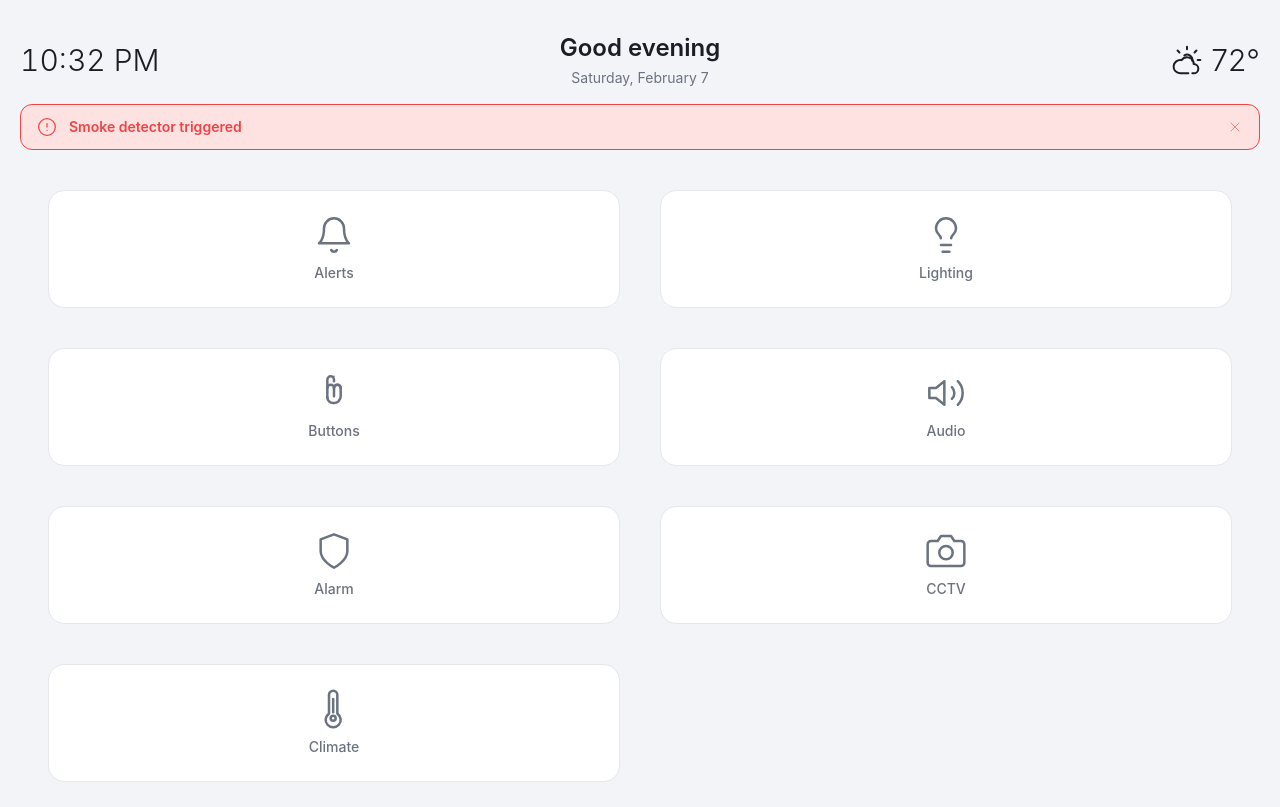
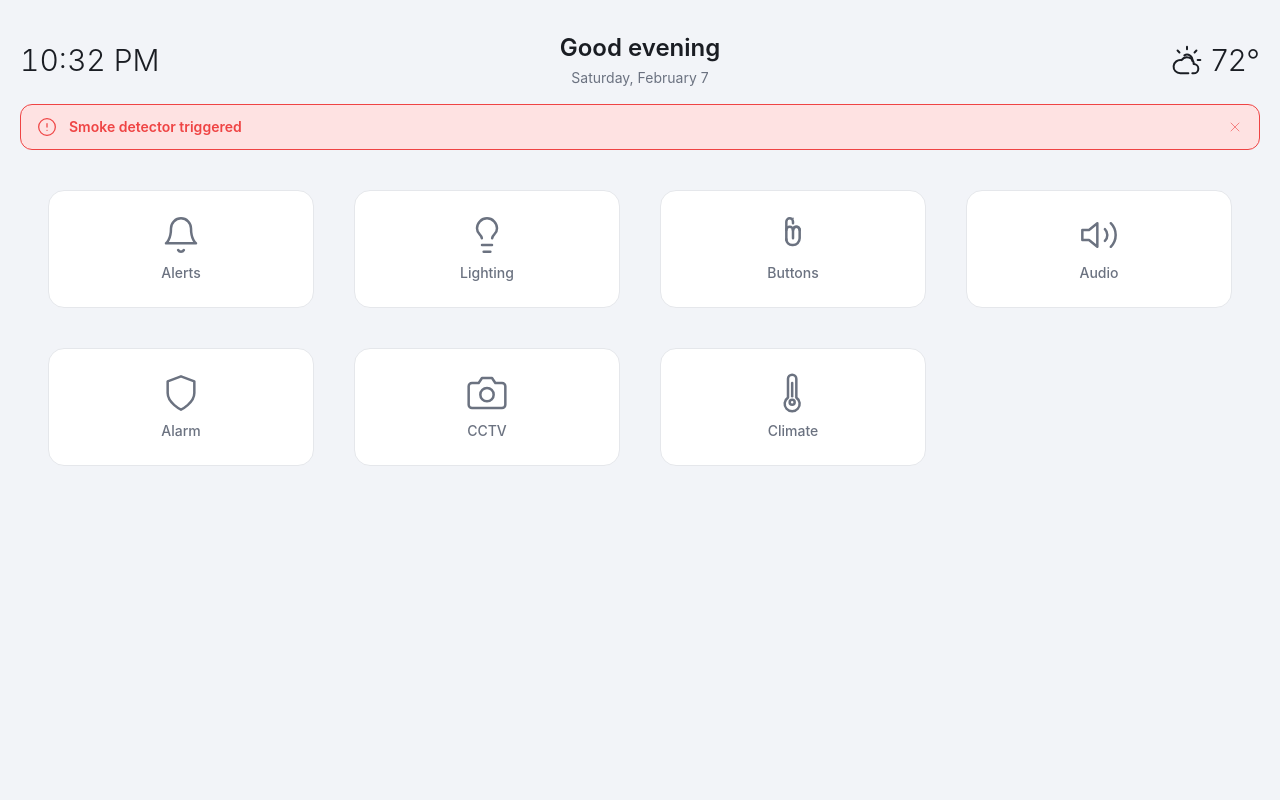
Before and after one commit to nikovacs/Ironwood-Home-Assistant-Dashboard, a Vue app: page / in a window 1280 px wide. Built offline with nearby package versions, Linux system fonts and the light colour scheme.

Commit message:
switch to always using a 2x4 layout

```diff
--- a/src/App.vue
+++ b/src/App.vue
@@ -112,9 +112,10 @@ const activePanel = computed<Component | undefined>(() =>
 }
 
 /*
-  The button grid. Always 4 columns.
-  Default: 2 rows, buttons span 2 cols each → 2×2 look.
-  Compact: 1 row, buttons span 1 col each → 1×4.
+  The button grid. Always 4 columns, never changes.
+  Default: taller cells in a 4×2 grid (4+3 with 7 buttons).
+  Compact: same grid, just shorter cells.
+  No column span changes = no layout jump.
 */
 .buttons-row {
   display: grid;
@@ -130,12 +131,12 @@ const activePanel = computed<Component | undefined>(() =>
 
 /*
   Each button cell.
-  Default: spans 2 columns, explicit height for square look.
-  Compact: spans 1 column, shorter height.
+  Default: explicit height for a tall square-ish look.
+  Compact: short strip.
+  Only height + padding animate — no reflow.
 */
 /* Closing transition (compact → default): slower */
 .btn-cell {
-  grid-column: span 2;
   height: calc((100dvh - 8rem - 4rem - 4.5rem) / 4);
   padding: 0.5rem;
   transition:
@@ -145,7 +146,6 @@ const activePanel = computed<Component | undefined>(() =>
 
 /* Opening transition (default → compact): faster */
 .buttons-area.compact .btn-cell {
-  grid-column: span 1;
   height: 5rem;
   padding: 0.25rem;
   transition:
```
